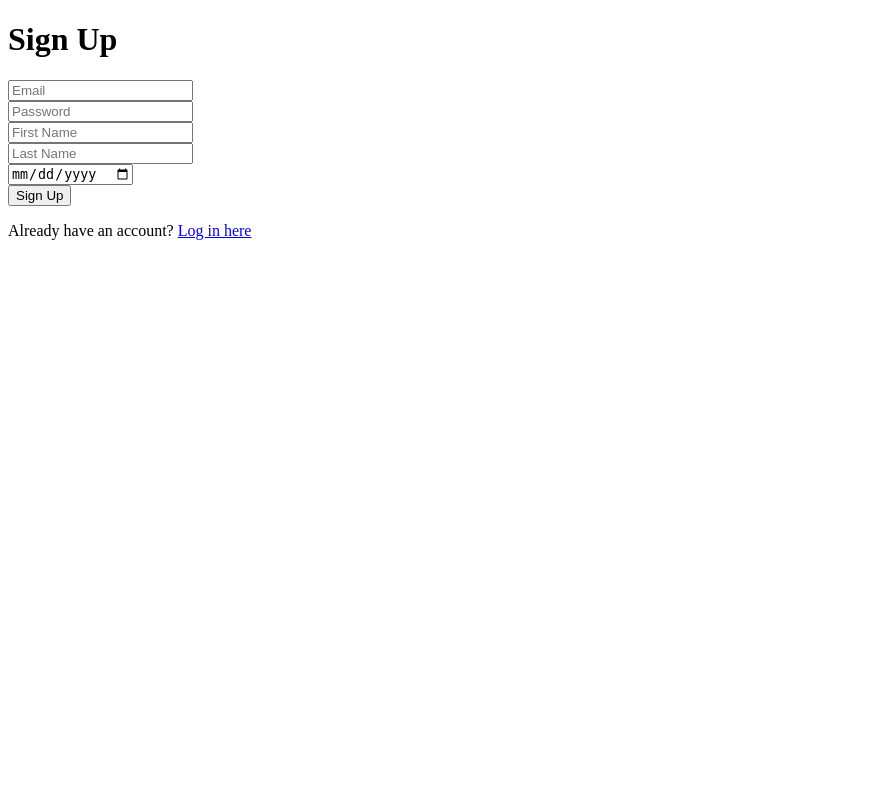
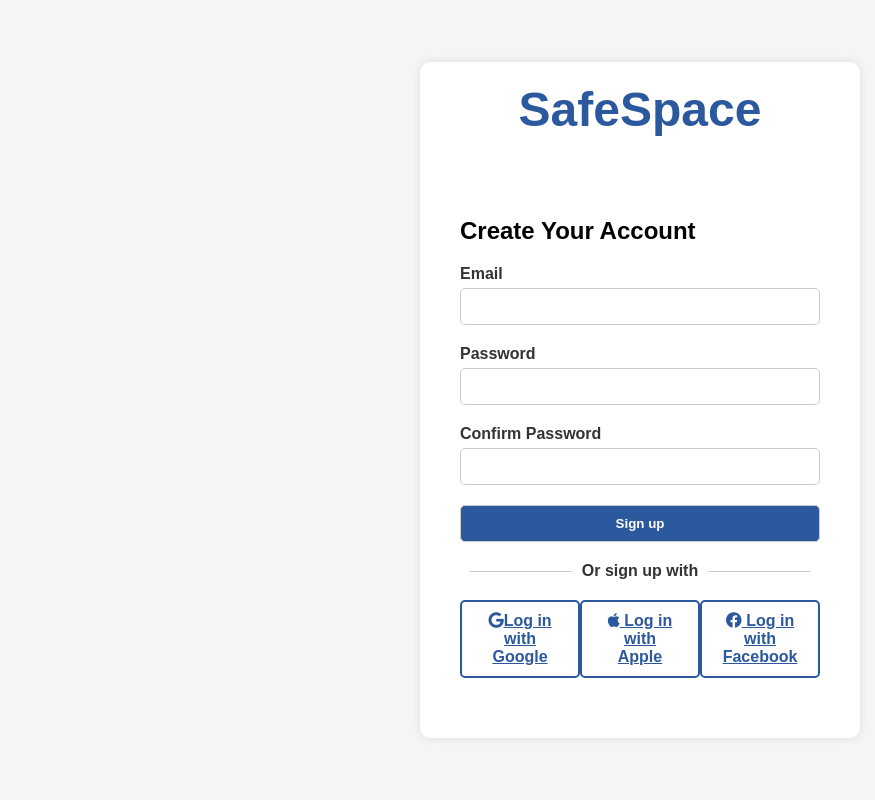
Before and after one commit to emmanuelofor/SafeSpace, a Flask app: template templates/signup.html in a window 1280 px wide. Shown: the whole page, without its empty margins (0-875 px from the left). Run offline with Flask 3, Linux system fonts and the light colour scheme; the template is opened without the code that fills it, so the values that code supplies are empty; parts of the project's set-up code (start-up, migrations or seed data) failed here and were passed over.

Commit message:
added_codes_in_templates_and_static_folders

```diff
--- a/styles.css
+++ b/static/styles.css
@@ -2,10 +2,15 @@
   margin: 0;
   padding: 0;
   box-sizing: border-box;
+  font-family: Arial, sans-serif;
 }
 
 body {
-  background-color: #FFFFFF;
+  background-color: #f5f5f5;
+  display: flex;
+  justify-content: center;
+  align-items: center;
+  height: 100vh;
 }
 
 .container {
@@ -15,10 +20,14 @@ body {
   display: flex;
   flex-direction: column;
   align-items: center;
+  background-color: #ffffff;
+  box-shadow: 0 0 10px rgba(0, 0, 0, 0.1);
+  border-radius: 10px;
 }
 
 .logo {
   text-align: center;
+  margin-bottom: 20px;
 }
 
 .logo h1 {
@@ -30,13 +39,11 @@ body {
 
 .form-container {
   background-color: #FFFFFF;
-  border: 1px solid #CCCCCC;
   padding: 20px;
   width: 100%;
   max-width: 400px;
   margin-top: 20px;
   border-radius: 5px;
-  box-shadow: 0 0 10px rgba(0, 0, 0, 0.1);
 }
 
 .form-container h2 {
@@ -70,6 +77,7 @@ body {
   border-radius: 5px;
   cursor: pointer;
   font-weight: bold;
+  width: 100%;
 }
 
 .or-separator {
@@ -93,30 +101,11 @@ body {
   font-size: 16px;
 }
 
-.social-media {
+.social-icons {
   display: flex;
-  justify-content: center;
-  align-items: center;
-  height: 50px;
-  width: 400px;
-  background-color: #f2f2f2;
+  justify-content: space-between;
+  margin-bottom: 20px;
 }
-
-.social-media a {
-  display: flex;
-  justify-content: center;
-  align-items: center;
-  margin: 0 10px;
-  height: 30px;
-  width: 30px;
-  border-radius: 10px;
-  background-color: #fff;
-}
-
-.social-media a i {
-  font-size: 20px;
-}
-
 
 .btn-outline-dark {
   background-color: transparent;
@@ -136,4 +125,20 @@ body {
 
 .btn-lg {
   font-size: 16px;
+  width: 100%;
+  text-align: center;
 }
+
+.signup {
+  text-align: center;
+  font-size: 16px;
+}
+
+.signup a {
+  color: #2C599D;
+  text-decoration: none;
+}
+
+.signup a:hover {
+  text-decoration: underline;
+}
--- a/templates/signup.html
+++ b/templates/signup.html
@@ -1,26 +1,46 @@
 <!DOCTYPE html>
 <html>
-  <head>
-    <title>SafeSpace - Sign Up</title>
-  </head>
-  <body>
-    <h1>Sign Up</h1>
-    {% if error %}
-      <p>{{ error }}</p>
-    {% endif %}
-    <form method="post" action="{{ url_for('signup') }}">
-      <input type="email" name="email" placeholder="Email" required>
-      <br>
-      <input type="password" name="password" placeholder="Password" required>
-      <br>
-      <input type="text" name="first_name" placeholder="First Name" required>
-      <br>
-      <input type="text" name="last_name" placeholder="Last Name" required>
-      <br>
-      <input type="date" name="date_of_birth" placeholder="Date of Birth" required>
-      <br>
-      <button type="submit">Sign Up</button>
-    </form>
-    <p>Already have an account? <a href="{{ url_for('login') }}">Log in here</a></p>
-  </body>
+   <head>
+      <title>SafeSpace - Create Your Account</title>
+      <meta charset="UTF-8">
+      <meta name="viewport" content="width=device-width, initial-scale=1.0">
+      <link rel="stylesheet" type="text/css" href="{{ url_for('static', filename='styles.css') }}">
+      <link rel="stylesheet" href="https://cdnjs.cloudflare.com/ajax/libs/font-awesome/5.15.2/css/all.min.css" integrity="sha512-7VbO+O34Z7zPh3r+GLPL6vvY95PTBcgRwv2QzCKJ/17j0Qz5Z9ArIue5NmxuJOgCrjNz/s0dG+H5p/OA+naZgQ==" crossorigin="anonymous" />
+   </head>
+   <body>
+      <div class="container">
+         <div class="logo">
+            <h1>SafeSpace</h1>
+         </div>
+         <div class="form-container">
+            <h2>Create Your Account</h2>
+            <form method="POST" action="{{ url_for('signup') }}">
+               {{ form.csrf_token }}
+               <div class="form-group">
+                  <label for="email">Email</label>
+                  <input type="email" id="email" name="email" required>
+               </div>
+               <div class="form-group">
+                  <label for="password">Password</label>
+                  <input type="password" id="password" name="password" required>
+               </div>
+               <div class="form-group">
+                  <label for="confirm-password">Confirm Password</label>
+                  <input type="password" id="confirm-password" name="confirm-password" required>
+               </div>
+               <div class="form-group">
+                  <input type="submit" value="Sign up" class="btn">
+               </div>
+            </form>
+            <div class="or-separator">
+               <span>Or sign up with</span>
+            </div>
+            <div class="social-icons">
+               <a href="https://accounts.google.com/ServiceLogin?elo=1" class="btn btn-outline-dark btn-lg"><i class="fab fa-google"></i>Log in with Google</a>
+               <a href="https://www.icloud.com/" class="btn btn-outline-dark btn-lg"><i class="fab fa-apple"></i> Log in with Apple</a>
+               <a href="https://www.facebook.com/login/" class="btn btn-outline-dark btn-lg"><i class="fab fa-facebook"></i> Log in with Facebook</a>
+            </div>
+         </div>
+      </div>
+   </body>
 </html>
```
Also changed, not shown: sign in.html (deleted, +0 -39 lines), sign up.html (deleted, +0 -45 lines), templates/index.html (+9 -4 lines), templates/login.html (+33 -11 lines).
